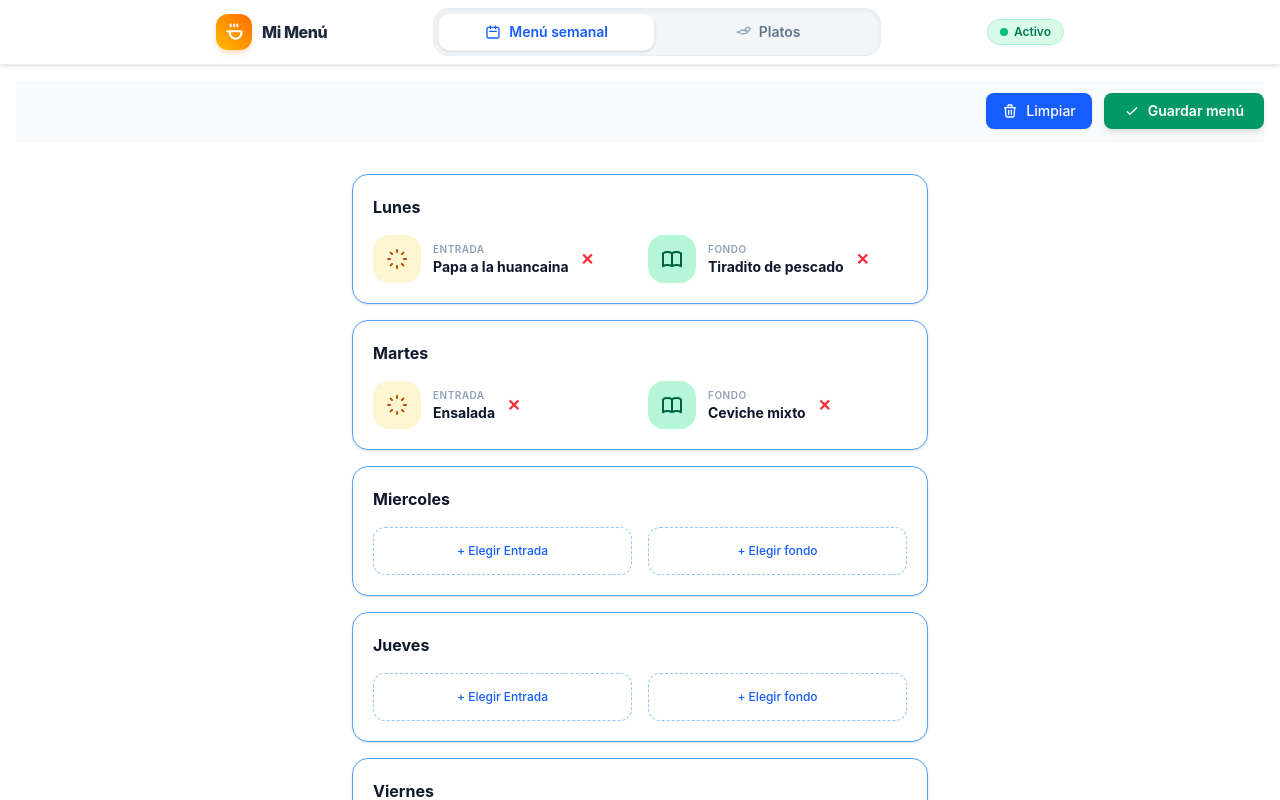
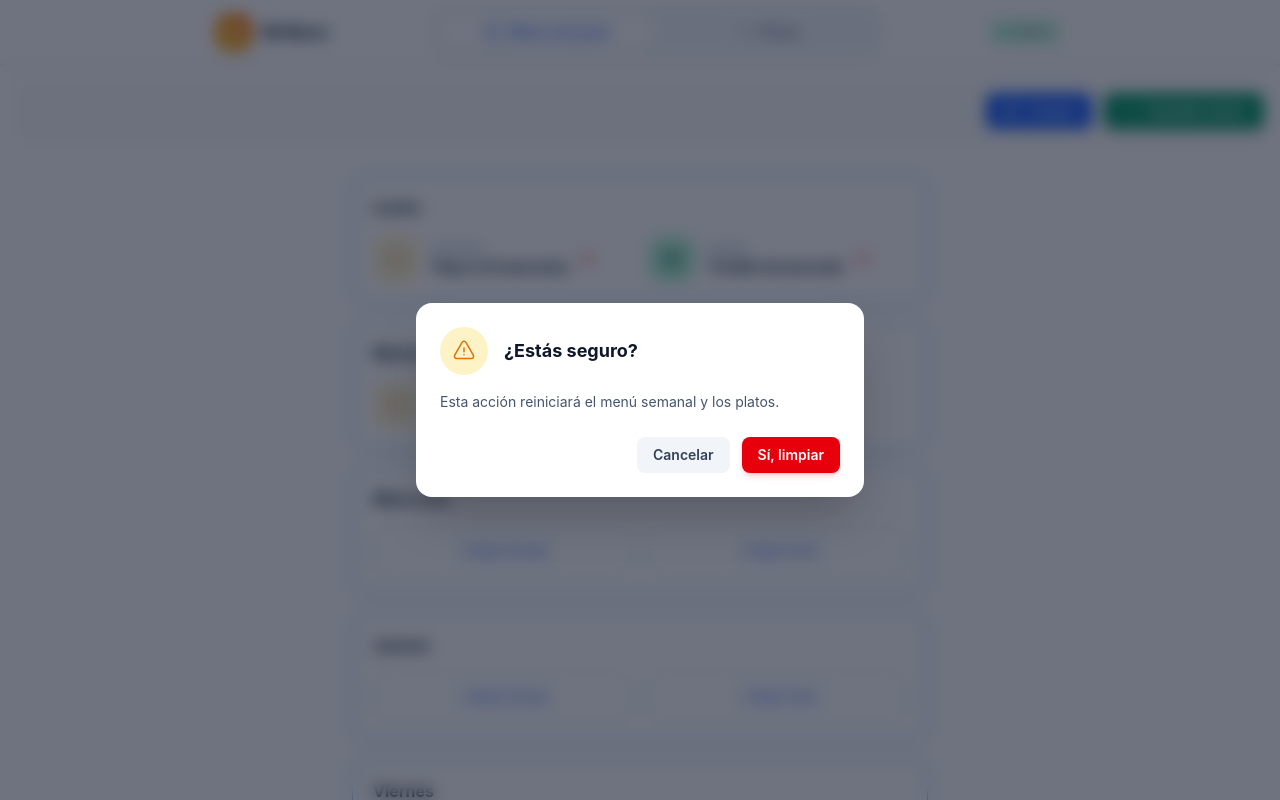
Before and after one commit to ecamayob/MenuSemanal, an Angular app: page /dashboard/menu in a window 1280 px wide. Both pictures are taken after a click on the button "Limpiar". Shown: the top 800 px of the page. Built offline with nearby package versions, Linux system fonts and the light colour scheme.

Commit message:
pop up general

```diff
--- /dev/null
+++ b/src/app/menus/components/PopUp/PopUp.html
@@ -0,0 +1,51 @@
+@if (dialogService.isOpen()) {
+      <!-- Fondo oscuro con efecto blur y transición suave -->
+      <div
+        class="fixed inset-0 z-50 flex items-center justify-center p-4 bg-slate-900/60 backdrop-blur-sm transition-opacity animate-fade-in"
+        (click)="dialogService.cancelAction()"
+      >
+        <!-- Tarjeta del Modal -->
+        <div
+          class="relative w-full max-w-md p-6 bg-white rounded-2xl shadow-2xl transform transition-all animate-scale-in dark:bg-slate-800 dark:border dark:border-slate-700"
+          (click)="$event.stopPropagation()"
+        >
+          <!-- Encabezado e Icono de advertencia -->
+          <div class="flex items-center gap-4 mb-4">
+            <div class="flex items-center justify-center w-12 h-12 rounded-full bg-amber-100 dark:bg-amber-900/30 text-amber-600 dark:text-amber-400 shrink-0">
+              <svg xmlns="http://www.w3.org/2000/svg" fill="none" viewBox="0 0 24 24" stroke-width="1.5" stroke="currentColor" class="w-6 h-6">
+                <path stroke-linecap="round" stroke-linejoin="round" d="M12 9v3.75m-9.303 3.376c-.866 1.5.217 3.374 1.948 3.374h14.71c1.73 0 2.813-1.874 1.948-3.374L13.949 3.378c-.866-1.5-3.032-1.5-3.898 0L2.697 16.126ZM12 15.75h.007v.008H12v-.008Z" />
+              </svg>
+            </div>
+            <div>
+              <h3 class="text-lg font-bold text-slate-900 dark:text-white">
+                {{ dialogService.options().title }}
+              </h3>
+            </div>
+          </div>
+
+          <!-- Mensaje / Contenido -->
+          <p class="text-sm text-slate-600 dark:text-slate-300 mb-6 leading-relaxed">
+            {{ dialogService.options().message }}
+          </p>
+
+          <!-- Botones de Acción -->
+          <div class="flex items-center justify-end gap-3">
+            <button
+              type="button"
+              class="px-4 py-2 text-sm font-semibold text-slate-700 bg-slate-100 rounded-lg hover:bg-slate-200 focus:outline-none focus:ring-2 focus:ring-slate-300 transition-colors dark:bg-slate-700 dark:text-slate-200 dark:hover:bg-slate-600"
+              (click)="dialogService.cancelAction()"
+            >
+              {{ dialogService.options().cancelText }}
+            </button>
+
+            <button
+              type="button"
+              class="px-4 py-2 text-sm font-semibold text-white bg-red-600 rounded-lg hover:bg-red-700 focus:outline-none focus:ring-2 focus:ring-red-500/50 shadow-md shadow-red-500/20 transition-all dark:bg-red-500 dark:hover:bg-red-600"
+              (click)="dialogService.confirmAction()"
+            >
+              {{ dialogService.options().confirmText }}
+            </button>
+          </div>
+        </div>
+      </div>
+    }
--- /dev/null
+++ b/src/app/menus/components/PopUp/PopUp.ts
@@ -0,0 +1,13 @@
+import { Component, inject } from '@angular/core';
+import { DialogService } from '../../services/DialogService.service';
+
+@Component({
+  selector: 'pop-up',
+  imports: [],
+  templateUrl: './PopUp.html',
+})
+export class PopUp {
+dialogService = inject(DialogService);
+
+
+}
--- a/src/app/menus/components/toolBar/toolBar.html
+++ b/src/app/menus/components/toolBar/toolBar.html
@@ -4,6 +4,7 @@
     <!-- Botón Limpiar (AZUL) -->
     <button
       type="button"
+      (click)="limpiar()"
       class="px-4 py-2 text-sm font-medium text-white bg-blue-600 rounded-lg shadow-sm hover:bg-blue-700 active:scale-95 transition-all flex items-center gap-2">
       <svg class="w-4 h-4 text-white" fill="none" stroke="currentColor" viewBox="0 0 24 24">
         <path stroke-linecap="round" stroke-linejoin="round" stroke-width="2" d="M19 7l-.867 12.142A2 2 0 0116.138 21H7.862a2 2 0 01-1.995-1.858L5 7m5 4v6m4-6v6m1-10V4a1 1 0 00-1-1h-4a1 1 0 00-1 1v3M4 7h16" />
--- a/src/app/menus/components/toolBar/toolBar.ts
+++ b/src/app/menus/components/toolBar/toolBar.ts
@@ -1,4 +1,6 @@
-import { Component } from '@angular/core';
+import { Component, inject } from '@angular/core';
+import { MenusService } from '../../services/menus.service';
+import { DialogService } from '../../services/DialogService.service';
 
 @Component({
   selector: 'tool-bar',
@@ -6,8 +8,24 @@ import { Component } from '@angular/core';
   templateUrl: './toolBar.html',
 })
 export class ToolBar {
+menuservice= inject(MenusService);
+private dialogService = inject(DialogService);
 
 
+  async limpiar(): Promise<void> {
+    const confirmado = await this.dialogService.confirm({
+      title: '¿Estás seguro?',
+      message: 'Esta acción reiniciará el menú semanal y los platos.',
+      confirmText: 'Sí, limpiar',
+      cancelText: 'Cancelar'
+    });
 
+    if (confirmado) {
+      this.menuservice.menuGrid.set([]);
+      this.menuservice.platos.update(platos =>
+        platos.map(p => ({ ...p, usado: false }))
+      );
+    }
+  }
 
 }
--- a/src/app/menus/pages/dashboard-page/dashboard-page.html
+++ b/src/app/menus/pages/dashboard-page/dashboard-page.html
@@ -1,11 +1,8 @@
-
-
 <div>
-  <nav-bar/>
+  <nav-bar />
 </div>
 
 <div class="m-4">
-
-  <router-outlet/>
-
+  <router-outlet />
+  <pop-up />
 </div>
--- a/src/app/menus/pages/dashboard-page/dashboard-page.ts
+++ b/src/app/menus/pages/dashboard-page/dashboard-page.ts
@@ -4,10 +4,11 @@ import MenuPage from '../menu-page/menu-page';
 import { NavBar } from '../../components/navBar/navBar';
 import { RouterLink, RouterOutlet } from '@angular/router';
 import { MenusService } from '../../services/menus.service';
+import { PopUp } from '../../components/PopUp/PopUp';
 
 @Component({
   selector: 'dashboard-page',
-  imports: [NavBar, RouterOutlet],
+  imports: [NavBar, RouterOutlet, PopUp],
   templateUrl: './dashboard-page.html',
 })
 export default class DashboardPage {
--- /dev/null
+++ b/src/app/menus/services/DialogService.service.ts
@@ -0,0 +1,50 @@
+// dialog.service.ts
+import { Injectable, signal } from '@angular/core';
+
+export interface DialogOptions {
+  title: string;
+  message: string;
+  confirmText?: string;
+  cancelText?: string;
+}
+
+@Injectable({ providedIn: 'root' })
+export class DialogService {
+  // Estado interno con Signals
+  isOpen = signal<boolean>(false);
+  options = signal<DialogOptions>({ title: '', message: '' });
+
+  private resolveRef?: (value: boolean) => void;
+
+  /**
+   * Abre el modal y retorna una Promesa que resuelve `true` (aceptar) o `false` (cancelar).
+   */
+  confirm(options: DialogOptions): Promise<boolean> {
+    this.options.set({
+      confirmText: 'Aceptar',
+      cancelText: 'Cancelar',
+      ...options
+    });
+    this.isOpen.set(true);
+
+    return new Promise<boolean>((resolve) => {
+      this.resolveRef = resolve;
+    });
+  }
+
+  confirmAction(): void {
+    this.close(true);
+  }
+
+  cancelAction(): void {
+    this.close(false);
+  }
+
+  private close(result: boolean): void {
+    this.isOpen.set(false);
+    if (this.resolveRef) {
+      this.resolveRef(result);
+      this.resolveRef = undefined;
+    }
+  }
+}
```
